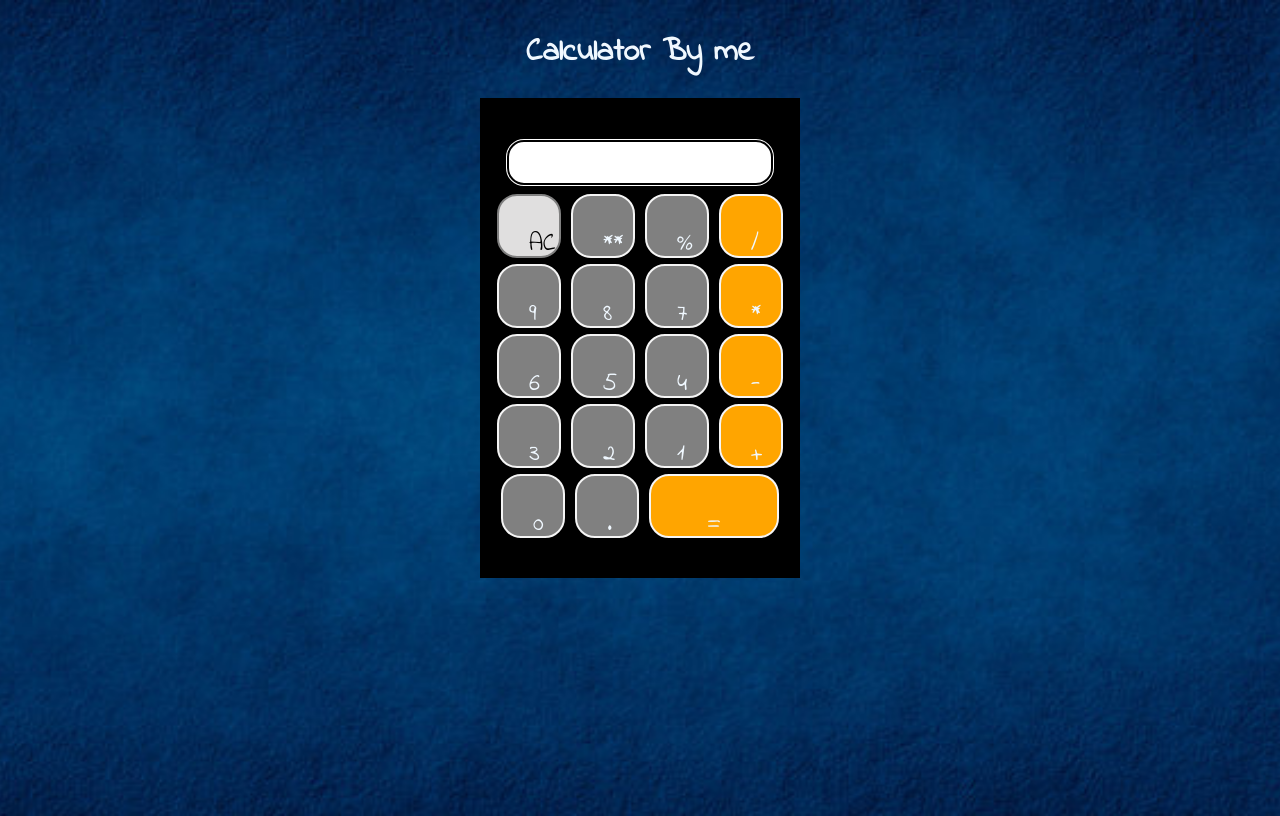
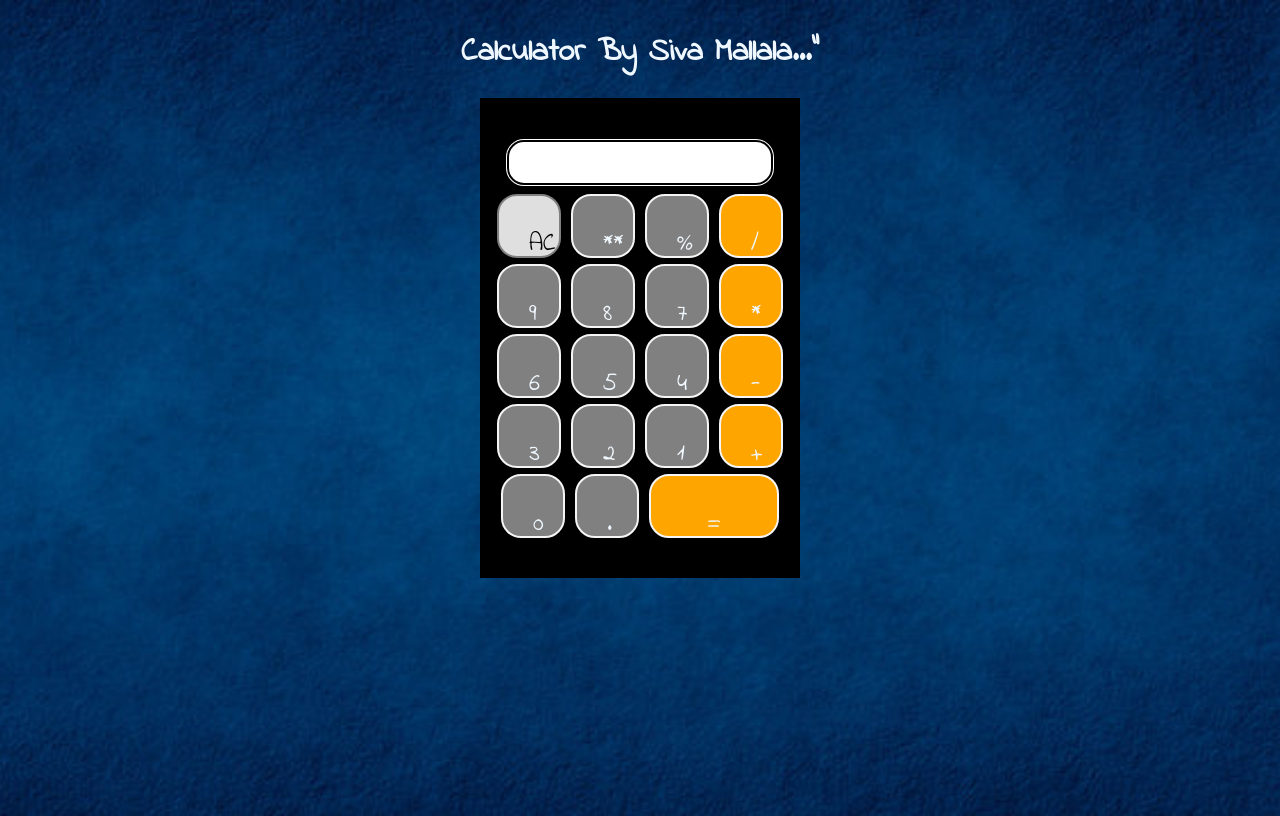
Before and after one commit to SivaMallala/Calculator, a plain HTML site: page index.html in a window 1280 px wide. Drawn offline with Linux system fonts and the light colour scheme.

Commit message:
Update index.html

```diff
--- a/index.html
+++ b/index.html
@@ -10,7 +10,7 @@
 
 </head>
 <body>
-    <h1 class="text-center">Calculator By me</h1>
+    <h1 class="text-center">Calculator By Siva Mallala..."</h1>
     <div class="container bg-gray">
         <div class="row" >
             <input class="input" type="text">
```
